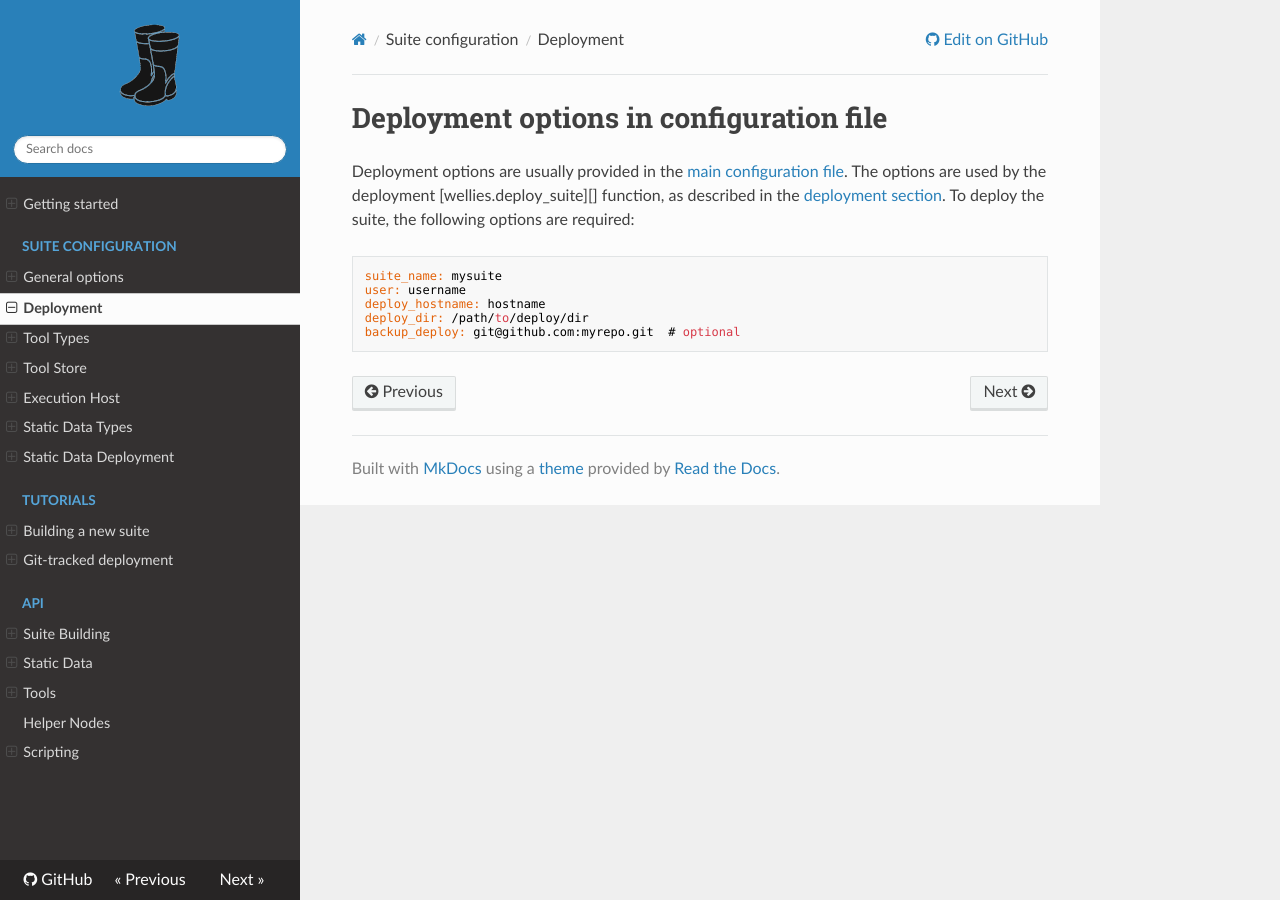
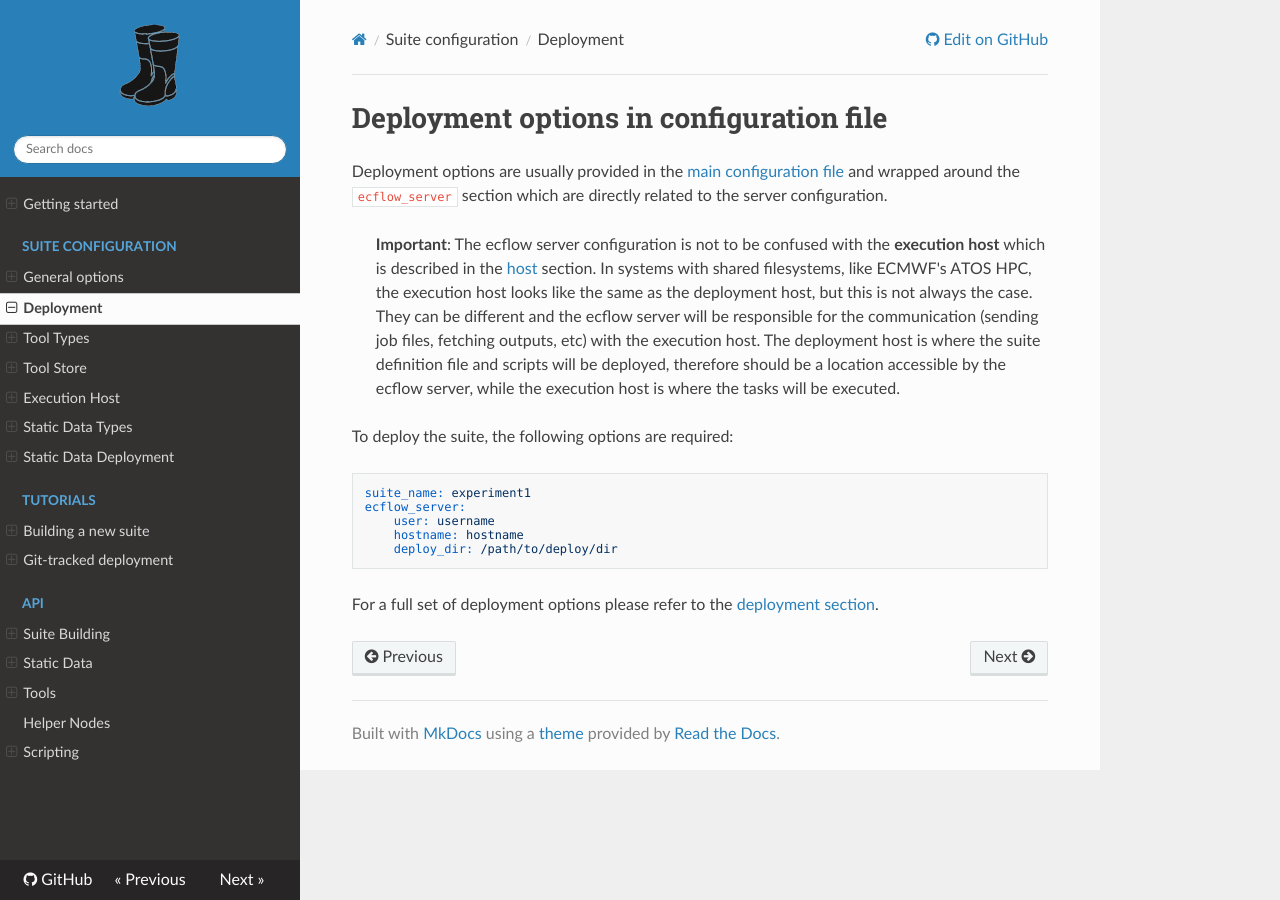
Before and after one commit to ecmwf/pyflow-wellies, an MkDocs documentation site: the page built from docs/config/deployment.md, in a window 1280 px wide. Built offline with MkDocs 1.6.1, drawn with Linux system fonts in a browser that asks for light colours; nearby versions of some CDN libraries.

Commit message:
update docs
Co-authored-by: Copilot <copilot@github.com>

````diff
--- a/docs/config/deployment.md
+++ b/docs/config/deployment.md
@@ -1,12 +1,17 @@
 # Deployment options in configuration file
 
-Deployment options are usually provided in the [main configuration file](../configurations.md).
-The options are used by the deployment [wellies.deploy_suite][] function, as described in the [deployment section](../tracksuite_guide.md).
+Deployment options are usually provided in the [main configuration file](../configurations.md) and wrapped around the `ecflow_server` section which are directly related to the server configuration.
+
+> **Important**: The ecflow server configuration is not to be confused with the **execution host** which is described in the [host](./host.md) section. In systems with shared filesystems, like ECMWF's ATOS HPC, the execution host looks like the same as the deployment host, but this is not always the case. They can be different and the ecflow server will be responsible for the communication (sending job files, fetching outputs, etc) with the execution host. The deployment host is where the suite definition file and scripts will be deployed, therefore should be a location accessible by the ecflow server, while the execution host is where the tasks will be executed.
+
+
 To deploy the suite, the following options are required:
 ```yaml
-suite_name: mysuite
-user: username
-deploy_hostname: hostname
-deploy_dir: /path/to/deploy/dir
-backup_deploy: git@github.com:myrepo.git  # optional
+suite_name: experiment1
+ecflow_server:
+    user: username
+    hostname: hostname
+    deploy_dir: /path/to/deploy/dir
 ```
+
+For a full set of deployment options please refer to the [deployment section](../tracksuite_guide.md).
````
Also changed, not shown: docs/config/host.md (+4 -1 lines).
